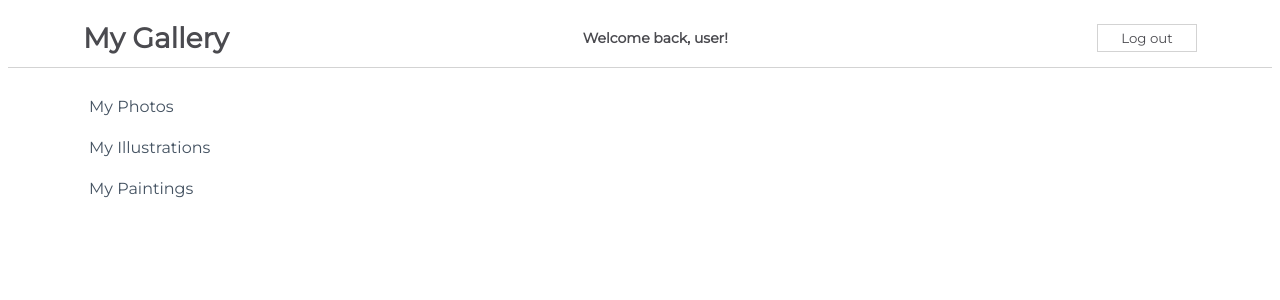
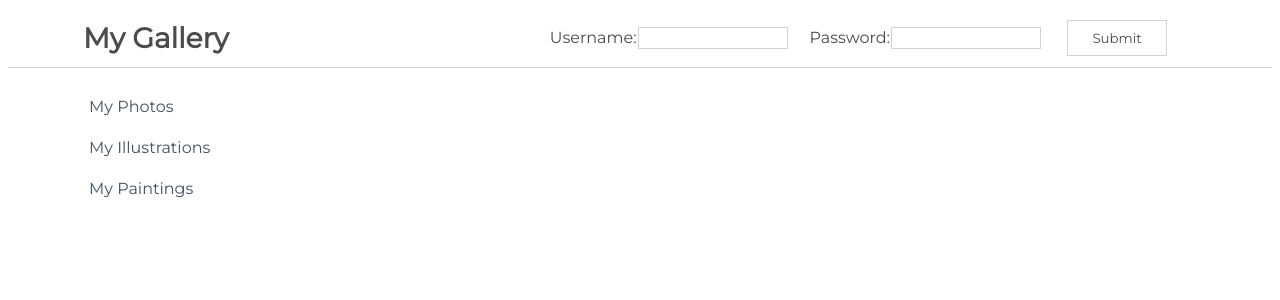
Before and after one commit to Roybin0/react-challenges, a React (Create React App) app in the folder my-app/: page / in a window 1280 px wide. Both pictures are taken after a click on the button "Log in". Shown: the top 300 px of the page. Built offline with nearby package versions, Linux system fonts and the light colour scheme.

Commit message:
Handling events challenge

```diff
--- a/my-app/src/App.js
+++ b/my-app/src/App.js
@@ -1,12 +1,14 @@
 import css from './App.module.css';
 import Sidebar from './components/Sidebar'
-import NavBarSimple from './components/NavBarSimple'
+// import NavBarSimple from './components/NavBarSimple'
+import NavBarForm from './components/NavBarForm';
 
 function App() {
   return (
     <div className={css.App}>
-      <NavBarSimple />
+      {/* <NavBarSimple /> */}
       <Sidebar />
+      <NavBarForm />
     </div>
   );
 }
--- /dev/null
+++ b/my-app/src/components/NavBarChild.js
@@ -0,0 +1,21 @@
+import React from 'react'
+
+function NavBarChild(props) {
+    return (
+        <div>
+            <form>
+                <label>
+                    Username:
+                    <input type="text" name="username" />
+                </label>
+                <label>
+                    Password:
+                    <input type="text" name="password" />
+                </label>
+                <button onClick={props.handleClick}>{props.buttonText}</button>
+            </form>
+        </div>
+    )
+}
+
+export default NavBarChild
--- /dev/null
+++ b/my-app/src/components/NavBarForm.js
@@ -0,0 +1,43 @@
+import React, { Component } from 'react'
+import NavBarChild from './NavBarChild'
+import css from "./css/NavBarForm.module.css"
+
+export class NavBarForm extends Component {
+    constructor(props) {
+        super(props)
+
+        this.state = {
+            isLoggedIn: false,
+            buttonText: 'Log in',
+        }
+    }
+
+    handleClick = () => {
+        this.setState((prevState, prevProps) => {
+            return {
+                isLoggedIn: prevState.isLoggedIn === false ? true : false,
+                buttonText: prevState.buttonText === 'Log in' ? 'Submit' : 'Log in',
+            }
+        })
+        console.log('Logged In:', this.state.isLoggedIn)
+    }
+
+    render() {
+        return (
+            <div className={css.NavBar}>
+                <h1>My Gallery</h1>
+                {this.state.isLoggedIn ? (
+                    <NavBarChild
+                        isLoggedIn={this.state.isLoggedIn}
+                        buttonText={this.state.buttonText}
+                        handleClick={this.handleClick}
+                    />
+                ) : (
+                    <button onClick={() => this.handleClick()}>{this.state.buttonText}</button>
+                )}
+            </div>
+        )
+    }
+}
+
+export default NavBarForm
```
